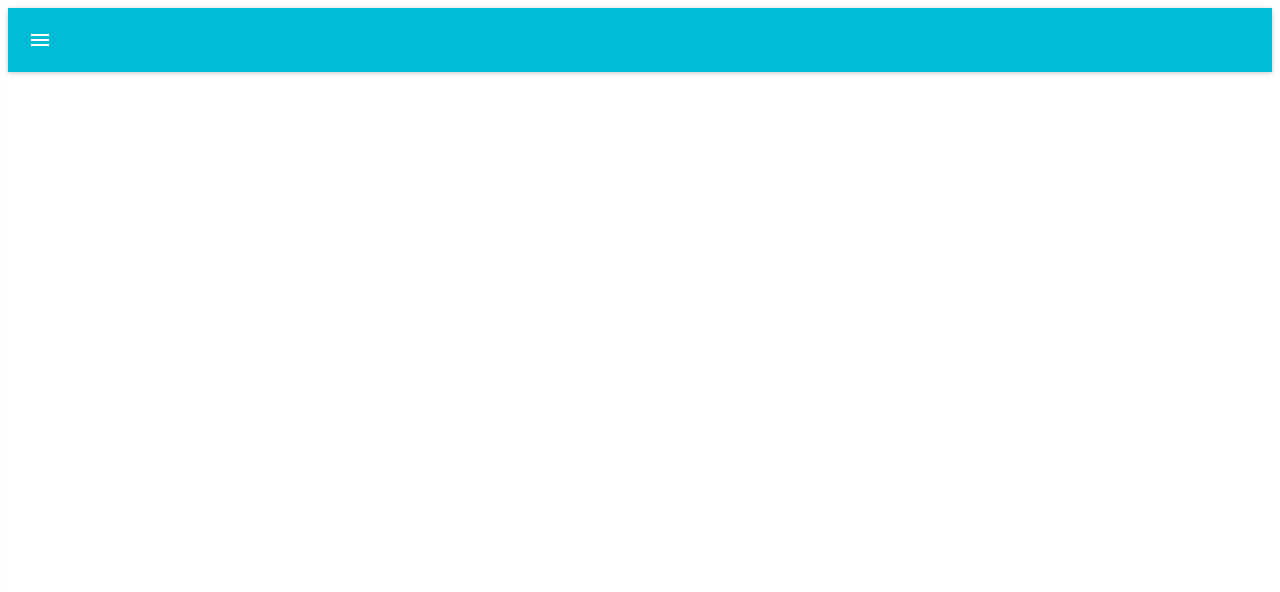
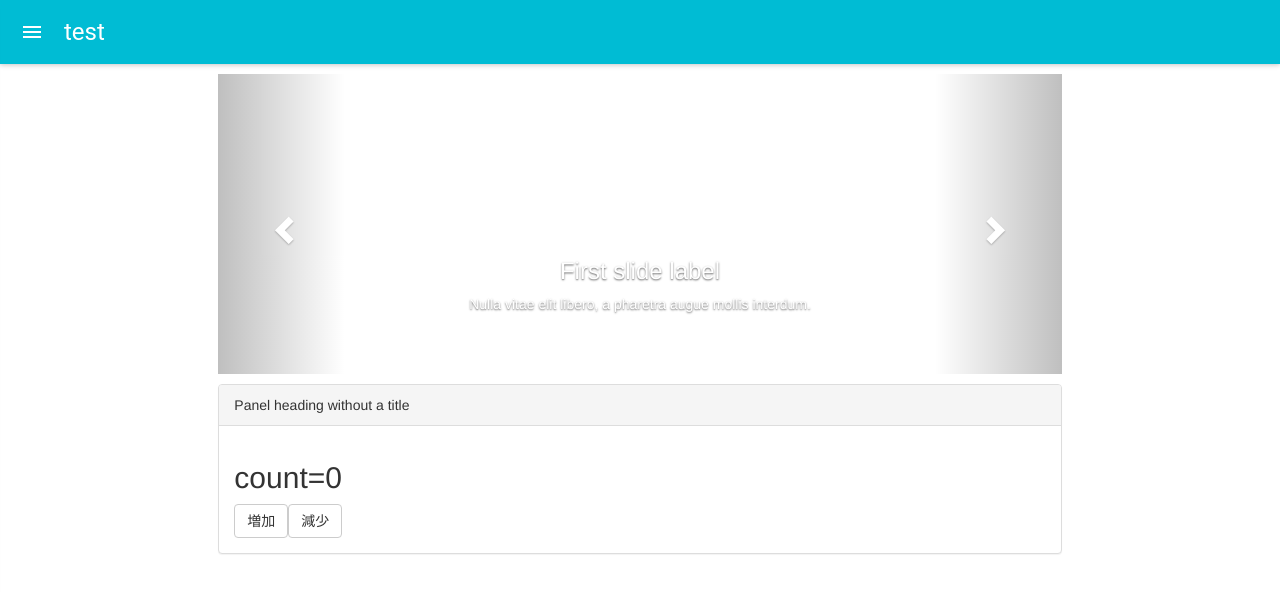
Before and after one commit to tanishida/react, a React app: page / in a window 1280 px wide. Shown: the top 592 px of the page. Built offline with nearby package versions, Linux system fonts and the light colour scheme; what react-tap-event-plugin would draw is missing.

Commit message:
reducerテスト

```diff
--- a/index.html
+++ b/index.html
@@ -2,6 +2,7 @@
 <html>
 <head>
   <meta charset="utf-8">
+  <link rel="stylesheet" href="https://maxcdn.bootstrapcdn.com/bootstrap/3.3.2/css/bootstrap.min.css">
 </head>
 <body>
   <div id="root"></div>
--- a/index.js
+++ b/index.js
@@ -1,9 +1,14 @@
+
 import React from 'react';
 import ReactDOM from 'react-dom';
-import App from './src/component/app';
+import { Provider } from 'react-redux';
+import App from './src/component/App';
 import MuiThemeProvider from 'material-ui/styles/MuiThemeProvider'
 import injectTapEventPlugin from 'react-tap-event-plugin';
+import configureStore from './src/store/configureStore';
+
 injectTapEventPlugin();
+const store = configureStore();
 // import {createStore} from 'redux';
 // import {Provider} from 'react-redux';
 // import reducer from './src/reducer/reducer';
@@ -20,5 +25,9 @@ injectTapEventPlugin();
 
 ReactDOM.render(
   <MuiThemeProvider>
-    <App />
+    <Provider store={store}>
+      <div>
+        <App />
+      </div>
+    </Provider>
   </MuiThemeProvider>, document.getElementById("root"))
--- /dev/null
+++ b/src/actionTypes/index.jsx
@@ -0,0 +1,3 @@
+// カウンター増減
+export const INCREMENT = 'INCREMENT';
+export const DECREMENT = 'DECREMENT';
--- /dev/null
+++ b/src/actions/index.jsx
@@ -0,0 +1,20 @@
+import * as types from '../actionTypes/index';
+
+function increment() {
+  return {
+    type: types.INCREMENT
+  };
+}
+
+function decrement() {
+  return {
+    type: types.DECREMENT
+  };
+}
+
+const CounterActions = {
+  increment,
+  decrement,
+};
+
+export default CounterActions;
--- /dev/null
+++ b/src/component/Body.jsx
@@ -0,0 +1,60 @@
+import React from 'react';
+import {Row, Col, Panel, Carousel, Button} from 'react-bootstrap';
+
+class Body extends React.Component {
+  constructor() {
+    super()
+    this.styles = {
+      marginTop: 10
+    }
+  }
+
+  render() {
+    return (
+      <div>
+        <Row style={this.styles}>
+          <Col xs={2}></Col>
+          <Col xs={8}>
+            <Carousel>
+              <Carousel.Item style={{marginTop: 300}}>
+                <Carousel.Caption>
+                  <h3>First slide label</h3>
+                  <p>Nulla vitae elit libero, a pharetra augue mollis interdum.</p>
+                </Carousel.Caption>
+              </Carousel.Item>
+              <Carousel.Item style={{marginTop: 300}}>
+                <Carousel.Caption>
+                  <h3>Second slide label</h3>
+                  <p>Lorem ipsum dolor sit amet, consectetur adipiscing elit.</p>
+                </Carousel.Caption>
+              </Carousel.Item>
+              <Carousel.Item style={{marginTop: 300}}>
+                <Carousel.Caption>
+                  <h3>Third slide label</h3>
+                  <p>Praesent commodo cursus magna, vel scelerisque nisl consectetur.</p>
+                </Carousel.Caption>
+              </Carousel.Item>
+            </Carousel>
+          </Col>
+          <Col xs={2}></Col>
+        </Row>
+        <Row style={this.styles}>
+          <Col xs={2}></Col>
+          <Col xs={8}>
+              <Panel>
+                <Panel.Heading>Panel heading without a title</Panel.Heading>
+                <Panel.Body>
+                  <h2>count={this.props.reducer.value}</h2>
+                  <Button onClick={this.props.actions.increment}>増加</Button>
+                  <Button onClick={this.props.actions.decrement}>減少</Button>
+                </Panel.Body>
+              </Panel>
+          </Col>
+          <Col xs={2}></Col>
+        </Row>
+      </div>
+    );
+  }
+}
+
+export default Body;
--- a/src/component/NavBar.jsx
+++ b/src/component/NavBar.jsx
@@ -1,27 +1,40 @@
 import React from 'react';
-import MuiThemeProvider from 'material-ui/styles/MuiThemeProvider';
-import { AppBar, MenuItem, Drawer } from 'material-ui';
+import {AppBar, MenuItem, Drawer} from 'material-ui';
+import Body from './Body';
 
 class NavBar extends React.Component {
+  constructor() {
+    super()
+    this.state = {
+      open: false,
+    }
+  }
+  handleToggle() {
+    this.setState({
+      open: !this.state.open
+    })
+  }
+
   render() {
     return (
-      <MuiThemeProvider>
       <div>
         <Drawer
-            docked={false}
-            width={200}
-            open={this.props.open}
-            onRequestChange={() => this.props.onToggle()}
+          docked={true}
+          open={this.state.open}
         >
+          <span class="glyphicon glyphicon-remove"
+                style={{marginTop: 10, marginLeft: 233}}
+                title={'閉じる'}
+                aria-hidden="true"
+                onClick={() => this.handleToggle()}>
+          </span>
           <MenuItem>React</MenuItem>
           <MenuItem>Redux</MenuItem>
         </Drawer>
-          <AppBar
-            title=""
-            onLeftIconButtonTouchTap={ () => this.props.onToggle()}
-          />
+        <AppBar title="test" onLeftIconButtonClick={() => this.handleToggle()}>
+        </AppBar>
+        <Body {...this.props} />
       </div>
-      </MuiThemeProvider>
     );
   }
 }
--- a/src/component/app.jsx
+++ b/src/component/app.jsx
@@ -1,28 +1,34 @@
-import React from 'react'
+import * as CounterActions from '../actions/index';
+import React from 'react';
 import NavBar from './NavBar';
+import {bindActionCreators} from 'redux';
+import {connect} from 'react-redux';
+
+// Appコンポーネントにstateを流し込む
+const mapStateToProps = state => {
+    return {
+      reducer: state.reducer,
+    };
+  }
+  // actionをマッピングする
+  const mapDispatchToProps = dispatch => {
+    const actionList = CounterActions.default;
+    return {
+      actions: bindActionCreators(actionList, dispatch)
+    };
+  }
 
 class App extends React.Component {
-  constructor() {
-    super()
-    this.state = {
-      open: false
-    }
-  }
-  handleToggle() {
-    this.setState({
-      open: !this.state.open
-    })
-  }
   render() {
     return (
-      <div>
-        <NavBar
-          onToggle={() => this.handleToggle()}
-          open={this.state.open}
-        />
-      </div>
+        <div>
+            <NavBar {...this.props} />
+        </div>
     );
   }
 }
 
-export default App;
+export default connect(
+    mapStateToProps,
+    mapDispatchToProps
+  )(App);
--- /dev/null
+++ b/src/reducer/index.jsx
@@ -0,0 +1,8 @@
+import { combineReducers } from 'redux';
+import reducer from './reducer';
+
+const rootReducer = combineReducers({
+    reducer,
+});
+
+export default rootReducer;
--- a/src/reducer/reducer.jsx
+++ b/src/reducer/reducer.jsx
@@ -0,0 +1,20 @@
+import * as types from '../actionTypes/index';
+
+const initialState = {
+  value: 0,
+};
+
+export default function reducer(state = initialState, action) {
+  switch (action.type) {
+    case types.INCREMENT:
+      return {
+        value: state.value + 1
+      };
+    case types.DECREMENT:
+      return {
+        value: state.value - 1
+      };
+    default:
+      return state;
+  }
+}
--- /dev/null
+++ b/src/store/configureStore.jsx
@@ -0,0 +1,11 @@
+import { createStore } from 'redux';
+import rootReducer from '../reducer';
+
+export default function configureStore(initialState) {
+  const store = createStore(
+    rootReducer,
+    initialState,
+  );
+
+  return store;
+}
```
Also changed, not shown: package.json (+7 -2 lines), 3 other files (tests, documents, lock files or other folders). Lines whose indentation alone changed are shown as unchanged.
